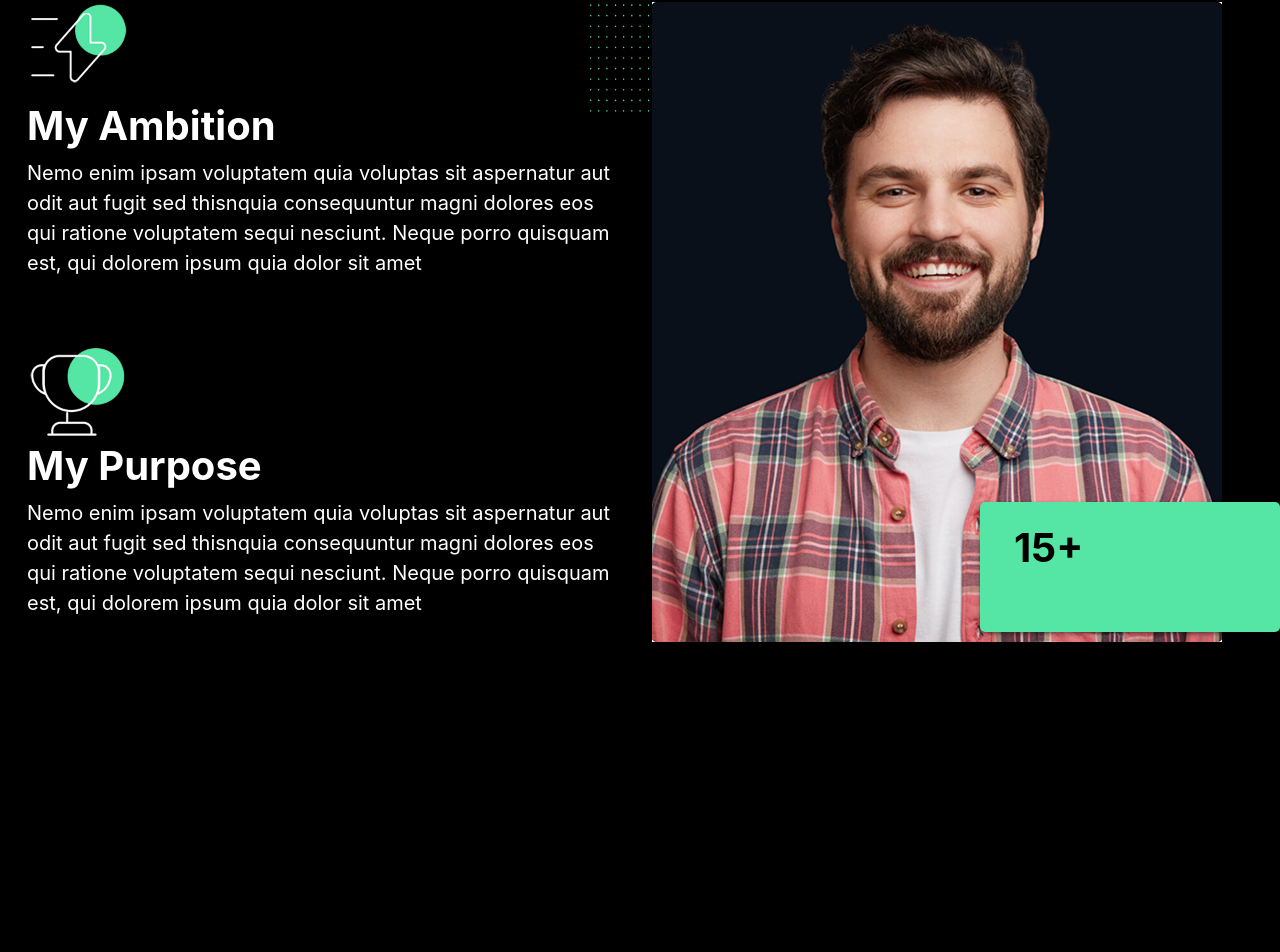
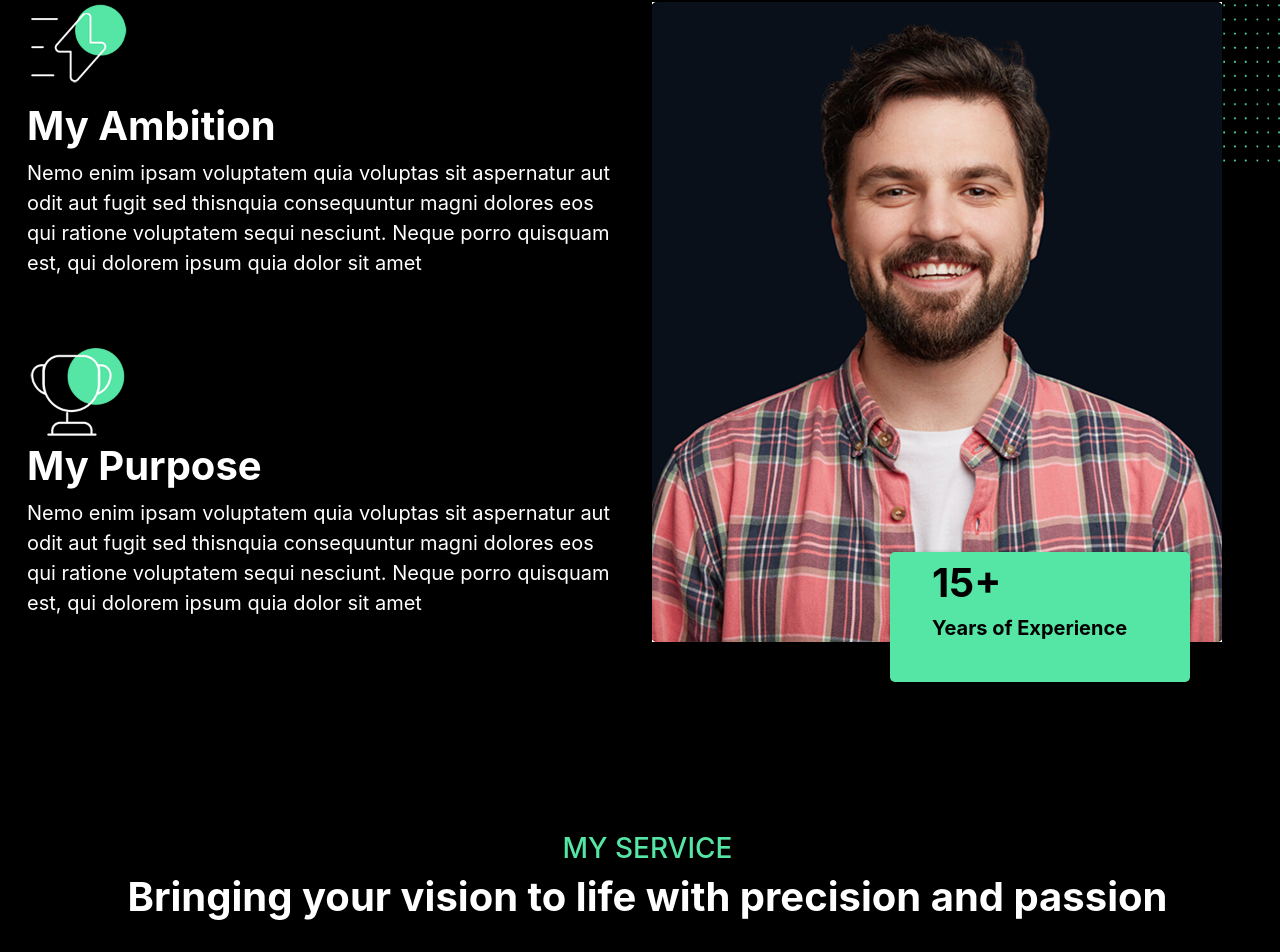
Before and after one commit to afrojaakter032/personal-website-react, a React (Create React App) app: page / in a window 1280 px wide. Shown: the part 836-1788 px from the top of the page. Before the commit the page ends 1518 px from the top, so only its background shows below. Built offline with nearby package versions, Linux system fonts and the light colour scheme; some icons are missing.

Commit message:
service section working

```diff
--- a/public/assets/css/main.css
+++ b/public/assets/css/main.css
@@ -10,13 +10,25 @@ body {
 
 :root {
     --primary: #55E6A5;
+    --colorwhite: #fff;
+    --colorblack: black;
 
 }
-
+.mt-150 {
+    margin-top: 150px;
+}
 .layout-space {
 
     padding-left: 15px;
 }
+.text-primary{
+
+    color: var(--primary) !important;
+}
+.text-secondary{
+    color: var(--colorblack) !important;
+}
+
 
 .hero-image {
     background-image: url('./../images/banner_bg2.png');
@@ -63,20 +75,24 @@ body {
     background: var(--primary);
     height: 130px;
     width: 300px;
-    bottom: 50px;
-    right: 0px;
+    bottom: 0px;
+    right: 90px;
     padding: 10px;
     border-radius: 5px;
     box-shadow: 0 2px 4px rgba(0, 0, 0, 0.5);
 
 }
-.text-color{
-    color: black;
+.experience-badge i {
+    background: var(--colorwhite);
+    color: var(--primary);
 }
+
 
 .experience-decor {
     position: absolute;
-    left: -50px;
+    right: -0px;
     top: -40px;
     z-index: -1;
+    height: 200px;
+    width: 200px;
 }
--- a/src/pages/Home/Home.js
+++ b/src/pages/Home/Home.js
@@ -40,7 +40,7 @@ export default function Home() {
                     <div className='row'>
                         <div className="col-lg-12">
                             <div className="layout-space pb-5">
-                                <div className="h3">ABOUTE ME</div>
+                                <div className="h3 text-primary">ABOUTE ME</div>
                                 <div className="display-6 fw-bold">Crafting stories through design and innovation</div>
                             </div>
 
@@ -62,9 +62,11 @@ export default function Home() {
                                 <img src="./assets/images/about_shapes.png" alt="image" className="experience-decor" height={150} width={150} />
                                 <img className="" src="./assets/images/about_img_2.jpg" alt="image" width={"auto"} height={"auto"} />
                                 <div className="experience-card pb-5 d-flex align-items-center justify-content-start">
-                                    <div className="pt-4 px-2"><i class="ph-fill ph-seal display-1"></i></div>
-                                    <div className=" text-color fw-bold fs-1 px-2">15+</div>
-                                    {/* <div>Years of Experience</div> */}
+                                    <div className="pt-4 px-3 experience-badge"><i class="ph-fill ph-shield-chevron display-4"></i></div>
+                                    <div>
+                                        <div className=" text-secondary fw-bold fs-1 ">15+</div>
+                                        <div className="text-secondary fw-bold fs-5">Years of Experience</div>
+                                    </div>
                                 </div>
 
                             </div>
@@ -76,18 +78,29 @@ export default function Home() {
 
             {/* about section ends here */}
             {/* service section starts here */}
-            <section className="service-section">
+            <section className="service-section mt-150">
                 <div className="container-fluid">
                     <div className="row">
+                        <div className="col-lg-12">
+                            <div className="layout-space pb-5 text-center">
+                                <div className="h3 text-primary">MY SERVICE</div>
+                                <div className="display-6 fw-bold">Bringing your vision to life with precision and passion</div>
+                            </div>
+
+
+                        </div>
 
                     </div>
 
                 </div>
             </section>
 
+            {/* service section ends here */}
 
-            {/* service section ends here */}
+
+
         </main>
+
     </>
   );
 }
```
